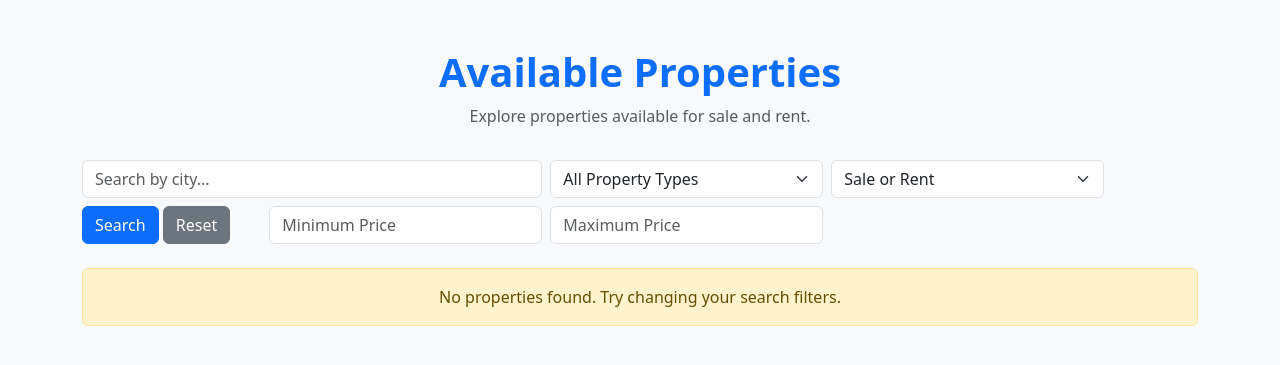
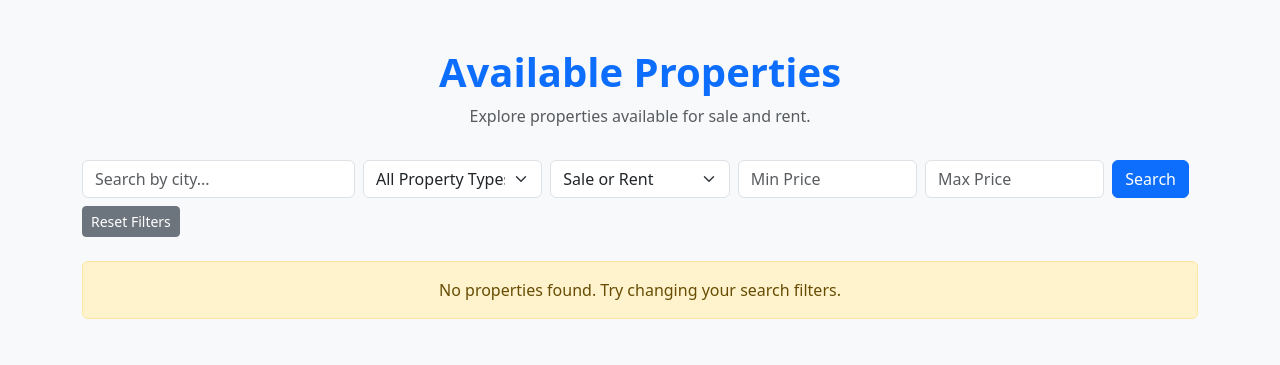
Before and after one commit to Priyanka-github26/Real-Estate-Management-System, a Django app: page /properties/ in a window 1280 px wide. Shown: the part 56-421 px from the top of the page. Run offline with Django 4.2, Linux system fonts and the light colour scheme; data that the repository does not hold is empty.

Commit message:
Complete property image gallery and listing cards

```diff
--- a/properties/templates/properties/property_list.html
+++ b/properties/templates/properties/property_list.html
@@ -12,7 +12,6 @@
 
 <body class="bg-light">
 
-<!-- Navbar -->
 <nav class="navbar navbar-dark bg-dark">
     <div class="container">
         <a class="navbar-brand fw-bold" href="/">RealEstate</a>
@@ -22,7 +21,6 @@
 
 <div class="container mt-5">
 
-    <!-- Page Heading -->
     <h1 class="text-primary fw-bold text-center">
         Available Properties
     </h1>
@@ -31,114 +29,55 @@
         Explore properties available for sale and rent.
     </p>
 
-    <!-- Search and Filter Form -->
     <form method="GET" class="row mb-4 mt-4 g-2">
 
-        <!-- Search by City -->
-        <div class="col-md-5">
-            <input
-                type="text"
-                name="city"
-                class="form-control"
+        <div class="col-md-3">
+            <input type="text" name="city" class="form-control"
                    placeholder="Search by city..."
-                value="{{ city|default:'' }}"
-            >
+                   value="{{ city|default:'' }}">
         </div>
 
-        <!-- Filter by Property Type -->
-        <div class="col-md-3">
+        <div class="col-md-2">
             <select name="property_type" class="form-select">
-
                 <option value="">All Property Types</option>
-
-                <option value="apartment"
-                    {% if property_type == 'apartment' %}selected{% endif %}>
-                    Apartment
-                </option>
-
-                <option value="house"
-                    {% if property_type == 'house' %}selected{% endif %}>
-                    House
-                </option>
-
-                <option value="villa"
-                    {% if property_type == 'villa' %}selected{% endif %}>
-                    Villa
-                </option>
-
-                <option value="commercial"
-                    {% if property_type == 'commercial' %}selected{% endif %}>
-                    Commercial
-                </option>
-
-                <option value="land"
-                    {% if property_type == 'land' %}selected{% endif %}>
-                    Land
-                </option>
-
+                <option value="apartment" {% if property_type == 'apartment' %}selected{% endif %}>Apartment</option>
+                <option value="house" {% if property_type == 'house' %}selected{% endif %}>House</option>
+                <option value="villa" {% if property_type == 'villa' %}selected{% endif %}>Villa</option>
+                <option value="commercial" {% if property_type == 'commercial' %}selected{% endif %}>Commercial</option>
+                <option value="land" {% if property_type == 'land' %}selected{% endif %}>Land</option>
             </select>
         </div>
 
-         <!-- Filter by Sale or Rent -->
-    <div class="col-md-3">
+        <div class="col-md-2">
             <select name="listing_type" class="form-select">
-
                 <option value="">Sale or Rent</option>
-
-            <option value="sale"
-                {% if listing_type == 'sale' %}selected{% endif %}>
-                For Sale
-            </option>
-
-            <option value="rent"
-                {% if listing_type == 'rent' %}selected{% endif %}>
-                For Rent
-            </option>
-
+                <option value="sale" {% if listing_type == 'sale' %}selected{% endif %}>For Sale</option>
+                <option value="rent" {% if listing_type == 'rent' %}selected{% endif %}>For Rent</option>
             </select>
         </div>
 
-    <!-- Buttons -->
         <div class="col-md-2">
-        <button type="submit" class="btn btn-primary">
-            Search
-        </button>
+            <input type="number" name="min_price" class="form-control"
+                   placeholder="Min Price" value="{{ min_price|default:'' }}" min="0">
+        </div>
 
-        <a href="{% url 'property_list' %}"
-           class="btn btn-secondary">
-            Reset
+        <div class="col-md-2">
+            <input type="number" name="max_price" class="form-control"
+                   placeholder="Max Price" value="{{ max_price|default:'' }}" min="0">
+        </div>
+
+        <div class="col-md-1">
+            <button type="submit" class="btn btn-primary">Search</button>
+        </div>
+
+        <div class="col-12">
+            <a href="{% url 'property_list' %}" class="btn btn-secondary btn-sm">
+                Reset Filters
             </a>
         </div>
 
-
-<!-- Minimum Price -->
-<div class="col-md-3">
-    <input
-        type="number"
-        name="min_price"
-        class="form-control"
-        placeholder="Minimum Price"
-        value="{{ min_price|default:'' }}"
-        min="0"
-    >
-</div>
-
-<!-- Maximum Price -->
-<div class="col-md-3">
-    <input
-        type="number"
-        name="max_price"
-        class="form-control"
-        placeholder="Maximum Price"
-        value="{{ max_price|default:'' }}"
-        min="0"
-    >
-</div>
-
-
     </form>
 
-    <!-- Property Cards -->
     <div class="row mt-4">
 
         {% for property in properties %}
@@ -147,44 +86,28 @@
 
             <div class="card shadow-sm h-100">
 
+                {% for image in property.propertyimage_set.all %}
+                    {% if image.is_primary %}
+                        <img src="{{ image.image.url }}"
+                             class="card-img-top"
+                             alt="{{ property.title }}"
+                             style="height: 220px; object-fit: cover;">
+                    {% endif %}
+                {% endfor %}
+
                 <div class="card-body">
 
-                    <h5 class="card-title">
-                        {{ property.title }}
-                    </h5>
+                    <h5 class="card-title">{{ property.title }}</h5>
 
-                    <h4 class="text-success">
-                        ₹{{ property.price }}
-                    </h4>
+                    <h4 class="text-success">₹{{ property.price }}</h4>
 
-                    <p class="text-muted">
-                        {{ property.city }}, {{ property.state }}
-                    </p>
+                    <p class="text-muted">{{ property.city }}, {{ property.state }}</p>
 
-                    <p>
-                        <strong>Type:</strong>
-                        {{ property.property_type }}
-                    </p>
-
-                    <p>
-                        <strong>Listing:</strong>
-                        {{ property.listing_type }}
-                    </p>
-
-                    <p>
-                        <strong>Bedrooms:</strong>
-                        {{ property.bedrooms }}
-                    </p>
-
-                    <p>
-                        <strong>Bathrooms:</strong>
-                        {{ property.bathrooms }}
-                    </p>
-
-                    <p>
-                        <strong>Area:</strong>
-                        {{ property.area_sqft }} sq.ft.
-                    </p>
+                    <p><strong>Type:</strong> {{ property.property_type }}</p>
+                    <p><strong>Listing:</strong> {{ property.listing_type }}</p>
+                    <p><strong>Bedrooms:</strong> {{ property.bedrooms }}</p>
+                    <p><strong>Bathrooms:</strong> {{ property.bathrooms }}</p>
+                    <p><strong>Area:</strong> {{ property.area_sqft }} sq.ft.</p>
 
                     <a href="{% url 'property_detail' property.id %}"
                        class="btn btn-primary mt-2">
@@ -192,9 +115,7 @@
                     </a>
 
                 </div>
-
             </div>
-
         </div>
 
         {% empty %}
```
Lines whose indentation alone changed are shown as unchanged.
